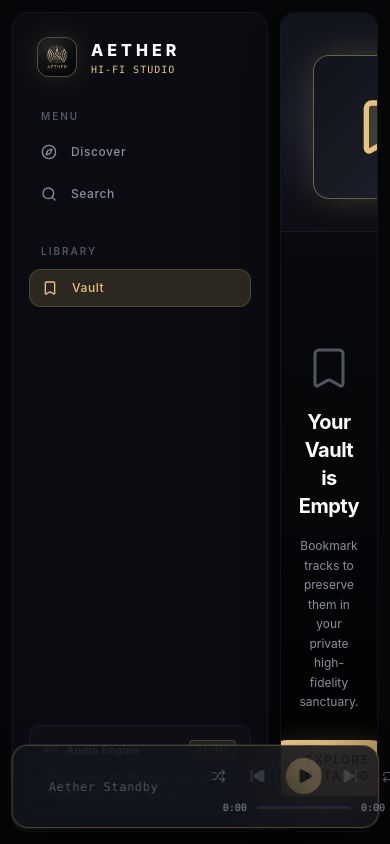
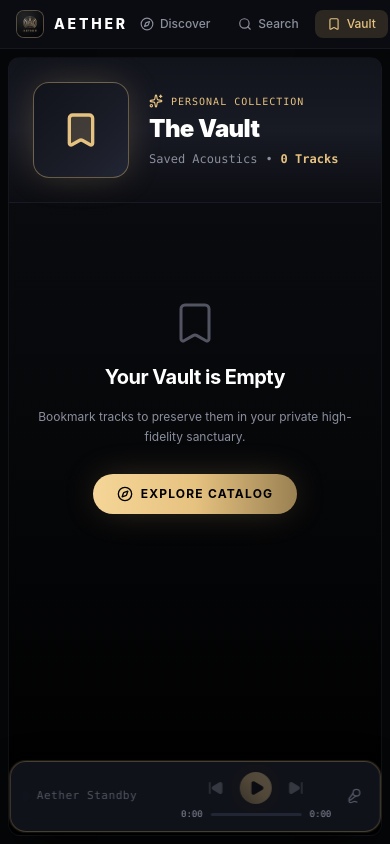
Before and after one commit to Zine007MHIDRA/aether-audiophile, a Next.js app: page /collection/tracks in a window 390 px wide. Built offline with nearby package versions, Linux system fonts and the light colour scheme.

Commit message:
fix: resolve all 6 audit bugs - vault rendering, mobile viewport, player overflow, queue immutability, audio stall recovery, stream url parsing

```diff
--- a/src/app/collection/tracks/page.tsx
+++ b/src/app/collection/tracks/page.tsx
@@ -2,42 +2,59 @@
 
 import React from "react";
 import Link from "next/link";
-import { Bookmark, Sparkles, Clock, Compass } from "lucide-react";
-import { Track } from "@/types/music";
+import { Bookmark, Sparkles, Clock, Compass, Play } from "lucide-react";
 import { TrackRow } from "@/components/TrackRow";
 import { usePlayerStore } from "@/store/player-store";
 
 export default function VaultPage() {
-  const { likedTrackIds } = usePlayerStore();
+  const { likedTracks, playTrack } = usePlayerStore();
+
+  const handlePlayAll = () => {
+    if (likedTracks.length > 0) {
+      playTrack(likedTracks[0], likedTracks);
+    }
+  };
 
   return (
     <div className="flex-1 flex flex-col">
       {/* Header Banner */}
-      <div className="bg-gradient-to-b from-aether-surface via-aether-elevated to-aether-dark p-8 md:p-12 flex items-end gap-6 border-b border-aether-border/30">
-        <div className="w-36 h-36 md:w-44 md:h-44 rounded-2xl bg-gradient-to-br from-aether-surface via-aether-elevated to-aether-highlight border border-aether-gold/40 flex items-center justify-center text-aether-gold shadow-gold-glow shrink-0">
-          <Bookmark className="w-16 h-16 fill-aether-gold/20 text-aether-gold" />
+      <div className="bg-gradient-to-b from-aether-surface via-aether-elevated to-aether-dark p-6 md:p-12 flex flex-col sm:flex-row sm:items-end justify-between gap-6 border-b border-aether-border/30">
+        <div className="flex items-center sm:items-end gap-5">
+          <div className="w-24 h-24 sm:w-36 sm:h-36 md:w-44 md:h-44 rounded-2xl bg-gradient-to-br from-aether-surface via-aether-elevated to-aether-highlight border border-aether-gold/40 flex items-center justify-center text-aether-gold shadow-gold-glow shrink-0">
+            <Bookmark className="w-10 h-10 sm:w-16 sm:h-16 fill-aether-gold/20 text-aether-gold" />
           </div>
-        <div className="flex flex-col gap-2">
+          <div className="flex flex-col gap-1 sm:gap-2">
             <div className="flex items-center gap-2 text-aether-gold text-[10px] font-mono tracking-widest uppercase">
               <Sparkles className="w-3.5 h-3.5" />
               <span>Personal Collection</span>
             </div>
-          <h1 className="text-3xl md:text-5xl font-black text-white tracking-tight">
+            <h1 className="text-2xl sm:text-4xl md:text-5xl font-black text-white tracking-tight">
               The Vault
             </h1>
-          <div className="flex items-center gap-2 text-xs text-aether-subdued mt-1 font-mono">
+            <div className="flex items-center gap-2 text-xs text-aether-subdued mt-0.5 sm:mt-1 font-mono">
               <span>Saved Acoustics</span>
               <span>•</span>
-            <span className="text-aether-gold">
-              {likedTrackIds.length} {likedTrackIds.length === 1 ? "Track" : "Tracks"}
+              <span className="text-aether-gold font-semibold">
+                {likedTracks.length} {likedTracks.length === 1 ? "Track" : "Tracks"}
               </span>
             </div>
           </div>
         </div>
 
+        {likedTracks.length > 0 && (
+          <button
+            onClick={handlePlayAll}
+            className="flex items-center gap-2.5 bg-gradient-to-r from-aether-gold-hover via-aether-gold to-aether-gold-muted text-black font-bold text-xs uppercase tracking-widest px-6 py-3.5 rounded-full shadow-gold-glow hover:scale-105 active:scale-95 transition-all duration-200 self-start sm:self-auto"
+          >
+            <Play className="w-4 h-4 fill-black text-black" />
+            <span>Play Vault</span>
+          </button>
+        )}
+      </div>
+
       {/* Main Content */}
-      <div className="p-8 flex-1 flex flex-col gap-6">
-        {likedTrackIds.length === 0 ? (
+      <div className="p-4 md:p-8 flex-1 flex flex-col gap-6">
+        {likedTracks.length === 0 ? (
           <div className="flex flex-col items-center justify-center py-20 gap-4 text-center">
             <Bookmark className="w-12 h-12 text-aether-muted stroke-[1.5]" />
             <h2 className="text-xl font-bold text-white tracking-tight">
@@ -56,7 +73,7 @@ export default function VaultPage() {
           </div>
         ) : (
           <div className="flex flex-col">
-            <div className="border-b border-aether-border/30 pb-2 px-3 flex items-center justify-between text-[10px] font-mono text-aether-muted uppercase tracking-widest">
+            <div className="border-b border-aether-border/30 pb-2 px-3 flex items-center justify-between text-[10px] font-mono text-aether-muted uppercase tracking-widest mb-2">
               <div className="flex items-center gap-4">
                 <span className="w-5 text-center">#</span>
                 <span>Composition</span>
@@ -66,8 +83,15 @@ export default function VaultPage() {
               </div>
             </div>
 
-            <div className="text-aether-subdued text-xs py-8 text-center font-mono">
-              {likedTrackIds.length} compositions cataloged in memory.
+            <div className="flex flex-col">
+              {likedTracks.map((track, idx) => (
+                <TrackRow
+                  key={track.id}
+                  track={track}
+                  index={idx}
+                  tracksContext={likedTracks}
+                />
+              ))}
             </div>
           </div>
         )}
--- a/src/app/layout.tsx
+++ b/src/app/layout.tsx
@@ -1,6 +1,7 @@
 import type { Metadata, Viewport } from "next";
 import "./globals.css";
 import { Sidebar } from "@/components/Sidebar";
+import { MobileNav } from "@/components/MobileNav";
 import { PlayerBar } from "@/components/PlayerBar";
 import { LyricsModal } from "@/components/LyricsModal";
 
@@ -35,12 +36,15 @@ export default function RootLayout({
   return (
     <html lang="en">
       <body className="h-screen w-screen flex flex-col bg-aether-black text-aether-text overflow-hidden antialiased">
+        {/* Mobile Navigation Header (< md) */}
+        <MobileNav />
+
         {/* Main Application Area (Sidebar + Canvas) */}
-        <div className="flex-1 flex overflow-hidden p-3 gap-3">
+        <div className="flex-1 flex overflow-hidden p-2 md:p-3 gap-3">
           <Sidebar />
-          <main className="flex-1 bg-gradient-to-b from-aether-dark via-aether-black to-black rounded-2xl border border-aether-border/40 overflow-y-auto relative flex flex-col shadow-2xl">
+          <main className="flex-1 bg-gradient-to-b from-aether-dark via-aether-black to-black rounded-xl md:rounded-2xl border border-aether-border/40 overflow-y-auto relative flex flex-col shadow-2xl">
             {children}
-            {/* Bottom spacer so floating island player doesn't occlude bottom content */}
+            {/* Bottom spacer for floating dynamic island */}
             <div className="h-28 shrink-0" />
           </main>
         </div>
--- /dev/null
+++ b/src/components/MobileNav.tsx
@@ -0,0 +1,68 @@
+"use client";
+
+import React from "react";
+import Link from "next/link";
+import { usePathname } from "next/navigation";
+import { Compass, Search, Bookmark } from "lucide-react";
+import { usePlayerStore } from "@/store/player-store";
+
+export function MobileNav() {
+  const pathname = usePathname();
+  const likedCount = usePlayerStore((state) => state.likedTrackIds.length);
+
+  return (
+    <header className="md:hidden flex items-center justify-between px-4 py-2.5 bg-aether-dark/95 border-b border-aether-border/40 backdrop-blur-xl shrink-0 z-30 select-none">
+      <Link href="/" className="flex items-center gap-2.5">
+        <div className="w-7 h-7 rounded-lg overflow-hidden border border-aether-gold/30 bg-aether-elevated shrink-0">
+          <img
+            src="/branding/aether-logo.jpg"
+            alt="Aether"
+            className="w-full h-full object-cover"
+          />
+        </div>
+        <span className="text-white font-extrabold text-sm tracking-[0.2em] uppercase">
+          Aether
+        </span>
+      </Link>
+
+      <nav className="flex items-center gap-1">
+        <Link
+          href="/"
+          className={`flex items-center gap-1.5 px-3 py-1.5 rounded-lg text-xs font-medium transition ${
+            pathname === "/"
+              ? "text-aether-gold bg-aether-gold-glow"
+              : "text-aether-subdued hover:text-white"
+          }`}
+        >
+          <Compass className="w-3.5 h-3.5" />
+          <span>Discover</span>
+        </Link>
+        <Link
+          href="/search"
+          className={`flex items-center gap-1.5 px-3 py-1.5 rounded-lg text-xs font-medium transition ${
+            pathname === "/search"
+              ? "text-aether-gold bg-aether-gold-glow"
+              : "text-aether-subdued hover:text-white"
+          }`}
+        >
+          <Search className="w-3.5 h-3.5" />
+          <span>Search</span>
+        </Link>
+        <Link
+          href="/collection/tracks"
+          className={`flex items-center gap-1.5 px-3 py-1.5 rounded-lg text-xs font-medium transition relative ${
+            pathname === "/collection/tracks"
+              ? "text-aether-gold bg-aether-gold-glow"
+              : "text-aether-subdued hover:text-white"
+          }`}
+        >
+          <Bookmark className="w-3.5 h-3.5" />
+          <span>Vault</span>
+          {likedCount > 0 && (
+            <span className="w-1.5 h-1.5 rounded-full bg-aether-gold" />
+          )}
+        </Link>
+      </nav>
+    </header>
+  );
+}
--- a/src/components/PlayerBar.tsx
+++ b/src/components/PlayerBar.tsx
@@ -1,6 +1,6 @@
 "use client";
 
-import React, { useEffect, useRef } from "react";
+import React, { useEffect, useRef, useState } from "react";
 import {
   Play,
   Pause,
@@ -12,6 +12,7 @@ import {
   VolumeX,
   Bookmark,
   Mic2,
+  AlertCircle,
 } from "lucide-react";
 import { usePlayerStore } from "@/store/player-store";
 
@@ -24,6 +25,7 @@ function formatTime(seconds: number): string {
 
 export function PlayerBar() {
   const audioRef = useRef<HTMLAudioElement | null>(null);
+  const [hasError, setHasError] = useState(false);
 
   const {
     currentTrack,
@@ -54,6 +56,8 @@ export function PlayerBar() {
 
   useEffect(() => {
     if (!audioRef.current) return;
+    setHasError(false);
+
     if (currentTrack) {
       audioRef.current.src = `/api/stream?id=${currentTrack.id}`;
       audioRef.current.load();
@@ -132,6 +136,15 @@ export function PlayerBar() {
     }
   };
 
+  const handleAudioError = () => {
+    console.warn("Audio stream error occurred, skipping to next track in 2s...");
+    setHasError(true);
+    setTimeout(() => {
+      setHasError(false);
+      nextTrack();
+    }, 2000);
+  };
+
   const handleSeek = (e: React.ChangeEvent<HTMLInputElement>) => {
     const newTime = parseFloat(e.target.value);
     if (audioRef.current) {
@@ -147,16 +160,17 @@ export function PlayerBar() {
         onTimeUpdate={handleTimeUpdate}
         onLoadedMetadata={handleLoadedMetadata}
         onEnded={handleEnded}
+        onError={handleAudioError}
         preload="auto"
       />
 
       {/* Floating Dynamic Island Player Dock */}
-      <div className="fixed bottom-4 left-1/2 -translate-x-1/2 w-[94%] max-w-4xl z-50 bg-aether-surface/85 backdrop-blur-2xl border border-aether-gold/25 shadow-island rounded-2xl px-5 py-3 select-none flex items-center justify-between transition-all duration-300">
+      <div className="fixed bottom-3 md:bottom-5 left-1/2 -translate-x-1/2 w-[95%] md:w-[92%] max-w-4xl z-50 bg-aether-surface/90 backdrop-blur-2xl border border-aether-gold/25 shadow-island rounded-2xl px-3 md:px-5 py-2.5 md:py-3 select-none flex items-center justify-between transition-all duration-300">
         {/* Left: Track Information */}
-        <div className="flex items-center gap-3.5 w-1/4 min-w-[190px]">
+        <div className="flex items-center gap-2.5 md:gap-3.5 flex-1 md:flex-initial md:w-1/4 min-w-0 pr-2">
           {currentTrack ? (
             <>
-              <div className="relative w-12 h-12 rounded-xl overflow-hidden shrink-0 bg-aether-elevated border border-aether-border/60 shadow-md">
+              <div className="relative w-10 h-10 md:w-12 md:h-12 rounded-xl overflow-hidden shrink-0 bg-aether-elevated border border-aether-border/60 shadow-md">
                 <img
                   src={currentTrack.thumbnail}
                   alt={currentTrack.title}
@@ -167,37 +181,42 @@ export function PlayerBar() {
                 <span className="text-white text-xs font-semibold tracking-wide truncate hover:text-aether-gold transition cursor-pointer">
                   {currentTrack.title}
                 </span>
-                <span className="text-aether-subdued text-[11px] truncate mt-0.5">
+                <span className="text-aether-subdued text-[10px] md:text-[11px] truncate mt-0.5">
                   {currentTrack.artist}
                 </span>
               </div>
               <button
-                onClick={() => currentTrack && toggleLike(currentTrack.id)}
-                className={`p-1.5 rounded-lg transition ${
+                onClick={() => currentTrack && toggleLike(currentTrack)}
+                className={`p-1.5 rounded-lg transition shrink-0 ${
                   isLiked
                     ? "text-aether-gold bg-aether-gold/15"
                     : "text-aether-muted hover:text-white"
                 }`}
                 title={isLiked ? "Saved in Vault" : "Save to Vault"}
               >
-                <Bookmark className={`w-4 h-4 ${isLiked ? "fill-aether-gold" : ""}`} />
+                <Bookmark className={`w-3.5 h-3.5 ${isLiked ? "fill-aether-gold" : ""}`} />
               </button>
             </>
           ) : (
-            <div className="flex items-center gap-2 text-aether-muted text-xs font-mono tracking-wider">
-              <span className="w-2 h-2 rounded-full bg-aether-border animate-ping" />
-              <span>Aether Standby</span>
+            <div className="flex items-center gap-2 text-aether-muted text-[11px] font-mono tracking-wider truncate">
+              <span className="w-1.5 h-1.5 rounded-full bg-aether-border animate-ping shrink-0" />
+              <span className="truncate">Aether Standby</span>
             </div>
           )}
         </div>
 
         {/* Center: Controls & Continuous Scrubber */}
-        <div className="flex flex-col items-center gap-1.5 w-2/4 max-w-md">
-          {/* Controls */}
-          <div className="flex items-center gap-4">
+        <div className="flex flex-col items-center gap-1 md:gap-1.5 flex-1 max-w-[280px] sm:max-w-xs md:max-w-md">
+          {hasError ? (
+            <div className="flex items-center gap-1.5 text-rose-400 text-[10px] font-mono animate-pulse">
+              <AlertCircle className="w-3.5 h-3.5" />
+              <span>Stream interrupted, advancing...</span>
+            </div>
+          ) : (
+            <div className="flex items-center gap-3 md:gap-4">
               <button
                 onClick={toggleShuffle}
-              className={`p-1 transition ${
+                className={`p-1 transition hidden sm:block ${
                   isShuffle ? "text-aether-gold" : "text-aether-muted hover:text-white"
                 }`}
                 title="Shuffle"
@@ -215,7 +234,7 @@ export function PlayerBar() {
               <button
                 onClick={togglePlay}
                 disabled={!currentTrack}
-              className="w-9 h-9 rounded-full bg-gradient-to-tr from-aether-gold-muted via-aether-gold to-aether-gold-hover hover:scale-105 active:scale-95 transition-all duration-200 flex items-center justify-center text-black shadow-gold-glow disabled:opacity-30"
+                className="w-8 h-8 md:w-9 md:h-9 rounded-full bg-gradient-to-tr from-aether-gold-muted via-aether-gold to-aether-gold-hover hover:scale-105 active:scale-95 transition-all duration-200 flex items-center justify-center text-black shadow-gold-glow disabled:opacity-30 shrink-0"
                 title={isPlaying ? "Pause" : "Play"}
               >
                 {isPlaying ? (
@@ -234,7 +253,7 @@ export function PlayerBar() {
               </button>
               <button
                 onClick={toggleRepeat}
-              className={`p-1 transition relative ${
+                className={`p-1 transition relative hidden sm:block ${
                   repeatMode !== "off"
                     ? "text-aether-gold"
                     : "text-aether-muted hover:text-white"
@@ -249,10 +268,11 @@ export function PlayerBar() {
                 )}
               </button>
             </div>
+          )}
 
           {/* Scrubber Bar */}
-          <div className="flex items-center gap-2.5 w-full group">
-            <span className="text-[10px] text-aether-subdued font-mono w-8 text-right tabular-nums">
+          <div className="flex items-center gap-2 w-full group">
+            <span className="text-[9px] md:text-[10px] text-aether-subdued font-mono w-7 md:w-8 text-right tabular-nums">
               {formatTime(progress)}
             </span>
             <input
@@ -264,14 +284,14 @@ export function PlayerBar() {
               disabled={!currentTrack}
               className="w-full"
             />
-            <span className="text-[10px] text-aether-subdued font-mono w-8 text-left tabular-nums">
+            <span className="text-[9px] md:text-[10px] text-aether-subdued font-mono w-7 md:w-8 text-left tabular-nums">
               {formatTime(duration)}
             </span>
           </div>
         </div>
 
         {/* Right: Volume & Real-time Lyrics */}
-        <div className="flex items-center justify-end gap-3.5 w-1/4 min-w-[190px]">
+        <div className="flex items-center justify-end gap-2.5 md:gap-3.5 md:w-1/4 shrink-0 pl-2">
           <button
             onClick={toggleLyrics}
             className={`p-1.5 rounded-lg transition ${
@@ -284,10 +304,11 @@ export function PlayerBar() {
             <Mic2 className="w-4 h-4" />
           </button>
 
-          <div className="flex items-center gap-2 group w-28">
+          {/* Volume slider (desktop only, phones have physical rockers) */}
+          <div className="hidden md:flex items-center gap-2 group w-24 lg:w-28">
             <button
               onClick={toggleMute}
-              className="text-aether-muted hover:text-white transition"
+              className="text-aether-muted hover:text-white transition shrink-0"
             >
               {isMuted || volume === 0 ? (
                 <VolumeX className="w-4 h-4" />
--- a/src/components/Sidebar.tsx
+++ b/src/components/Sidebar.tsx
@@ -3,7 +3,7 @@
 import React from "react";
 import Link from "next/link";
 import { usePathname } from "next/navigation";
-import { Compass, Search, Bookmark, Radio, Disc3 } from "lucide-react";
+import { Compass, Search, Bookmark, Radio } from "lucide-react";
 import { usePlayerStore } from "@/store/player-store";
 
 export function Sidebar() {
@@ -11,7 +11,7 @@ export function Sidebar() {
   const likedCount = usePlayerStore((state) => state.likedTrackIds.length);
 
   return (
-    <aside className="w-64 bg-aether-dark/95 border border-aether-border/40 rounded-2xl flex flex-col p-4 select-none justify-between shadow-2xl backdrop-blur-xl">
+    <aside className="hidden md:flex w-64 bg-aether-dark/95 border border-aether-border/40 rounded-2xl flex-col p-4 select-none justify-between shadow-2xl backdrop-blur-xl shrink-0">
       <div className="flex flex-col gap-6">
         {/* Brand Header */}
         <div className="flex items-center gap-3.5 px-2 pt-2">
--- a/src/components/TrackRow.tsx
+++ b/src/components/TrackRow.tsx
@@ -91,7 +91,7 @@ export function TrackRow({ track, index, tracksContext }: TrackRowProps) {
         <button
           onClick={(e) => {
             e.stopPropagation();
-            toggleLike(track.id);
+            toggleLike(track);
           }}
           className={`p-1 rounded transition ${
             isLiked
--- a/src/store/player-store.ts
+++ b/src/store/player-store.ts
@@ -13,6 +13,7 @@ interface PlayerState {
   duration: number;
   repeatMode: "off" | "all" | "one";
   isShuffle: boolean;
+  likedTracks: Track[];
   likedTrackIds: string[];
   isLyricsOpen: boolean;
 
@@ -28,7 +29,7 @@ interface PlayerState {
   toggleMute: () => void;
   toggleRepeat: () => void;
   toggleShuffle: () => void;
-  toggleLike: (trackId: string) => void;
+  toggleLike: (track: Track) => void;
   toggleLyrics: () => void;
   addToQueue: (track: Track) => void;
 }
@@ -46,14 +47,15 @@ export const usePlayerStore = create<PlayerState>()(
       duration: 0,
       repeatMode: "off",
       isShuffle: false,
+      likedTracks: [],
       likedTrackIds: [],
       isLyricsOpen: false,
 
       playTrack: (track, newQueue) => {
-        const queue = newQueue || get().queue;
+        let queue = newQueue ? [...newQueue] : [...get().queue];
         let index = queue.findIndex((t) => t.id === track.id);
         if (index === -1) {
-          queue.push(track);
+          queue = [...queue, track];
           index = queue.length - 1;
         }
 
@@ -105,7 +107,6 @@ export const usePlayerStore = create<PlayerState>()(
 
       prevTrack: () => {
         const { queue, queueIndex, progress } = get();
-        // If track has been playing for more than 3 seconds, restart it
         if (progress > 3) {
           set({ progress: 0 });
           return;
@@ -142,13 +143,17 @@ export const usePlayerStore = create<PlayerState>()(
 
       toggleShuffle: () => set((state) => ({ isShuffle: !state.isShuffle })),
 
-      toggleLike: (trackId) =>
+      toggleLike: (track) =>
         set((state) => {
-          const isLiked = state.likedTrackIds.includes(trackId);
+          const isLiked = state.likedTrackIds.includes(track.id);
+          const likedTracks = isLiked
+            ? state.likedTracks.filter((t) => t.id !== track.id)
+            : [track, ...state.likedTracks];
+          const likedTrackIds = likedTracks.map((t) => t.id);
+
           return {
-            likedTrackIds: isLiked
-              ? state.likedTrackIds.filter((id) => id !== trackId)
-              : [...state.likedTrackIds, trackId],
+            likedTracks,
+            likedTrackIds,
           };
         }),
 
@@ -160,9 +165,10 @@ export const usePlayerStore = create<PlayerState>()(
         })),
     }),
     {
-      name: "spotify-player-storage",
+      name: "aether-player-storage",
       partialize: (state) => ({
         volume: state.volume,
+        likedTracks: state.likedTracks,
         likedTrackIds: state.likedTrackIds,
         repeatMode: state.repeatMode,
         isShuffle: state.isShuffle,
```
Also changed, not shown: src/app/api/stream/route.ts (+8 -2 lines). Lines whose indentation alone changed are shown as unchanged.
